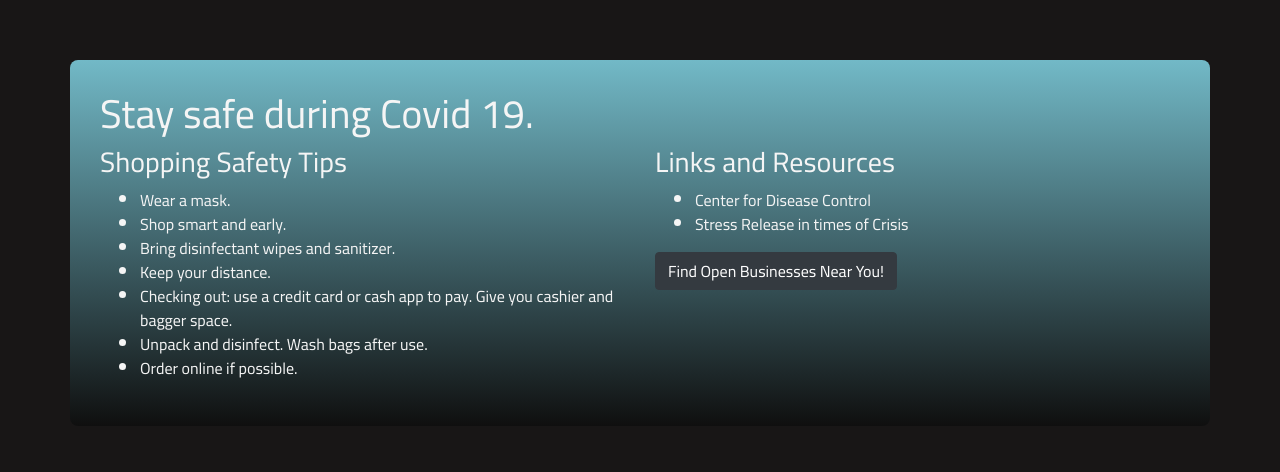
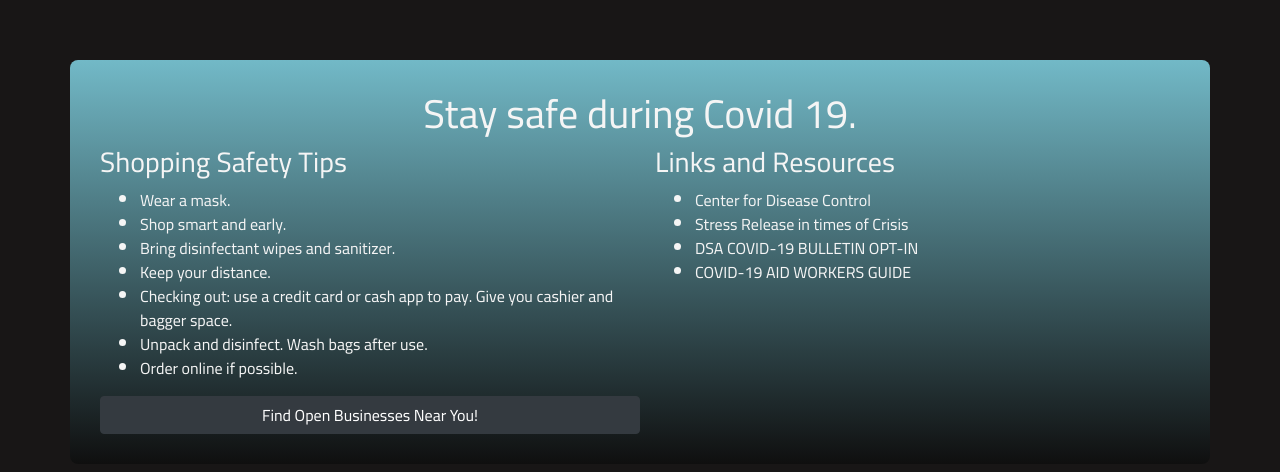
Before and after one commit to NeverSettels/covid-open-business-tracker, a website built with webpack: page src/index.html in a window 1280 px wide. Shown: the part 132-604 px from the top of the page. Built offline with nearby package versions, Linux system fonts and the light colour scheme.

Commit message:
update index.html and css styles.

```diff
--- a/src/index.html
+++ b/src/index.html
@@ -12,7 +12,7 @@
     <div class="container">
       <!-- Landing Page w/ Safety Info -->
       <div id="safety">
-        <h1>Stay safe during Covid 19.</h1>
+        <h1 class="title">Stay safe during Covid 19.</h1>
         <div class="row">
           <div class="col">
             <h3>Shopping Safety Tips</h3>
@@ -27,14 +27,16 @@
             </ul>
           </div>
           <div class="col">
-          <h3>Links and Resources</h3>
+            <h3>Links and Resources</h3>
             <ul>
               <li><a href="https://www.cdc.gov/">Center for Disease Control</a></li>
               <li><a href="https://drive.google.com/file/d/1wPYUSr4E3f2wOv2k5kRzGBDNczV86E_c/view">Stress Release in times of Crisis</a></li>
+              <li><a href="https://actionnetwork.org/forms/dsa-covid-19-bulletin/"></a>DSA COVID-19 BULLETIN OPT-IN</li>
+              <li><a href="https://resources.distributeaid.org/"></a>COVID-19 AID WORKERS GUIDE</li>
             </ul>
-            <button id="enter"type="button" class="btn btn-dark">Find Open Businesses Near You!</button>
           </div>
         </div>
+        <button id="enter" type="button" class="btn btn-dark">Find Open Businesses Near You!</button>
       </div>
       <!-- Info from user to input zip & radius -->
       <div id="user-info">
--- a/src/main.js
+++ b/src/main.js
@@ -18,7 +18,7 @@ window.initMap = function () {
   let portland = { lat: 45.5051, lng: -122.6750 };
   // eslint-disable-next-line
   let map = new google.maps.Map(document.getElementById('map'), { zoom: 10, center: portland  });
-  return map
+  return map;
 };
 function initMap(lat, lng) {
   let location = { lat, lng };
@@ -103,7 +103,7 @@ function initMap(lat, lng) {
       stylers: [{color: '#17263c'}]
     }
   ] });
-  return map
+  return map;
 }
 function addMarker(position, map) {
   // eslint-disable-next-line
@@ -127,22 +127,25 @@ $(document).ready(() => {
     const zipCode = parseInt($("#zip").val());
     const radius = $("#radius").val();
     $("#map").show();
+
+
     (async () => {
 
       let arr = [];
       let mapApi = new MapApi();
-      let response = await mapApi.getLocation(zipCode, radius, keyword)
-      // console.log("this is the real?", response);
+      let response = await mapApi.getLocation(zipCode, radius, keyword);
+
       arr = response[0];
+      console.log("this is the real?", response);
       let myMap = initMap(response[1], response[2]);
       // $("#output").empty();
 
       arr.forEach( async (location)  => {
         let businessInfo = await mapApi.getLocationDetails(location.place_id);
         $("#results").append(displayList(businessInfo));
-       // console.log(location, "this is a location" );
+        console.log(location, "this is a location" );
         addMarker(location.geometry.location, myMap);
-      })
+      });
       $("#results").empty();
     })();
     $("#output").show();
--- a/src/maps-service.js
+++ b/src/maps-service.js
@@ -1,7 +1,7 @@
 export class MapApi {
   async getBusinesses(lng, lat, radius, keyword) {
     try {
-      let url = `https://maps.googleapis.com/maps/api/place/nearbysearch/json?location=${lat},${lng}&radius=${radius}&keyword=${keyword}&key=${process.env.API_KEY}&opennow`
+      let url = `https://maps.googleapis.com/maps/api/place/nearbysearch/json?location=${lat},${lng}&radius=${radius}&keyword=${keyword}&key=AIzaSyCSbUg4uB4qOCYnlMNg25JkcZcs8O4si0I&opennow`;
       let response = await fetch(url);
       let jsonifiedResponse;
       let openResults = [];
@@ -9,12 +9,14 @@ export class MapApi {
         jsonifiedResponse = await response.json();
         jsonifiedResponse.results.forEach(result => {
           if (result.business_status === "OPERATIONAL" && result.opening_hours) {
-            openResults.push(result)
+            openResults.push(result);
           }
         });
       } else {
         jsonifiedResponse = false;
       }
+
+
       return jsonifiedResponse ? [openResults, lat, lng] : "error";
     } catch (error) {
       console.log(error);
@@ -24,12 +26,12 @@ export class MapApi {
 
   async getLocation(zip, radius, keyword) {
     try {
-      let url = `https://maps.googleapis.com/maps/api/geocode/json?address=${zip}&key=AIzaSyCSbUg4uB4qOCYnlMNg25JkcZcs8O4si0I`
+      let url = `https://maps.googleapis.com/maps/api/geocode/json?address=${zip}&key=AIzaSyCSbUg4uB4qOCYnlMNg25JkcZcs8O4si0I`;
       let response = await fetch(url);
       let jsonifiedResponse;
       if (response.ok && response.status == 200) {
         jsonifiedResponse = await response.json();
-        let { geometry: { location: { lng, lat } } } = jsonifiedResponse.results[0]
+        let { geometry: { location: { lng, lat } } } = jsonifiedResponse.results[0];
         const search = await this.getBusinesses(lng, lat, radius, keyword);
         return search;
       } else {
@@ -44,17 +46,16 @@ export class MapApi {
 
   async nextPage(token) {
     try {
-      let url = `https://maps.googleapis.com/maps/api/place/nearbysearch/json?location=45.523064,-122.676483&radius=40233&pagetoken=${token}&key=${process.env.API_KEY}`
+      let url = `https://maps.googleapis.com/maps/api/place/nearbysearch/json?location=45.523064,-122.676483&radius=40233&pagetoken=${token}&key=AIzaSyCSbUg4uB4qOCYnlMNg25JkcZcs8O4si0I`;
       console.log(token);
       let response = await fetch(url);
       let jsonifiedResponse;
       let arr = [];
       if (response.ok && response.status == 200) {
-        jsonifiedResponse = await response.json()
+        jsonifiedResponse = await response.json();
         jsonifiedResponse.results.forEach(result => {
           if (result.business_status === "OPERATIONAL" && result.opening_hours) {
-            console.log(result);
-            arr.push(result)
+            arr.push(result);
           }
         });
       } else {
@@ -69,12 +70,11 @@ export class MapApi {
 
   async getLocationDetails(id) {
     try {
-      let url = `https://maps.googleapis.com/maps/api/place/details/json?parameters&place_id=${id}&key=AIzaSyCSbUg4uB4qOCYnlMNg25JkcZcs8O4si0I`
+      let url = `https://maps.googleapis.com/maps/api/place/details/json?parameters&place_id=${id}&key=AIzaSyCSbUg4uB4qOCYnlMNg25JkcZcs8O4si0I`;
       let response = await fetch(url);
       let jsonifiedResponse;
       if (response.ok && response.status == 200) {
         jsonifiedResponse = await response.json();
-        console.log(jsonifiedResponse, "this worked yo");
       } else {
         jsonifiedResponse = false;
       }
--- a/src/styles.css
+++ b/src/styles.css
@@ -20,6 +20,11 @@ body {
   font-family: 'Teko', sans-serif;
 }
 
+#enter {
+  width:50%;
+
+}
+
 #output {
   display: none;
   color: whitesmoke;
@@ -27,7 +32,6 @@ body {
 }
 #results {
   display: flex;
-
   flex-flow: row wrap;
   justify-content: space-evenly;
   align-items: center;
@@ -58,6 +62,10 @@ a {
   color: whitesmoke;
 }
 
+.title {
+  text-align: center;
+}
+
 
 /* @media only screen
 and (min-device-width: 320px)
```
